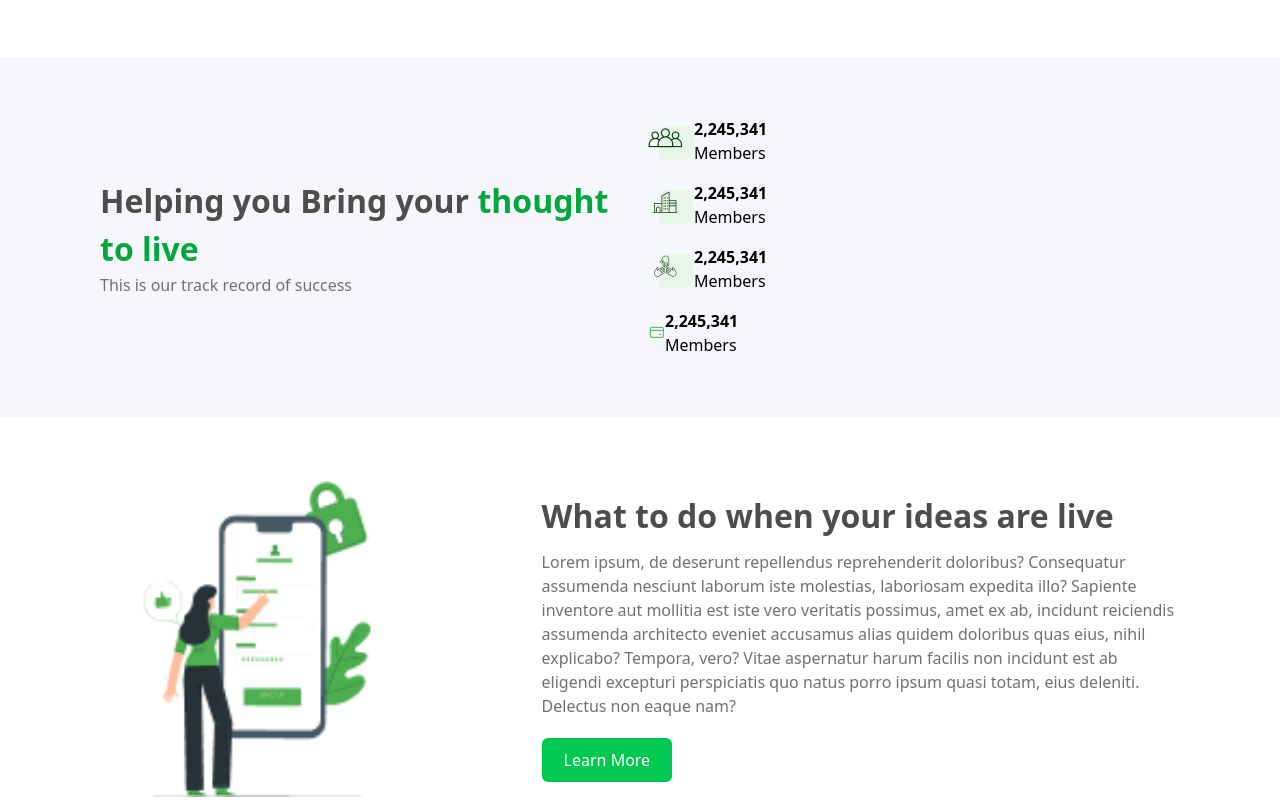
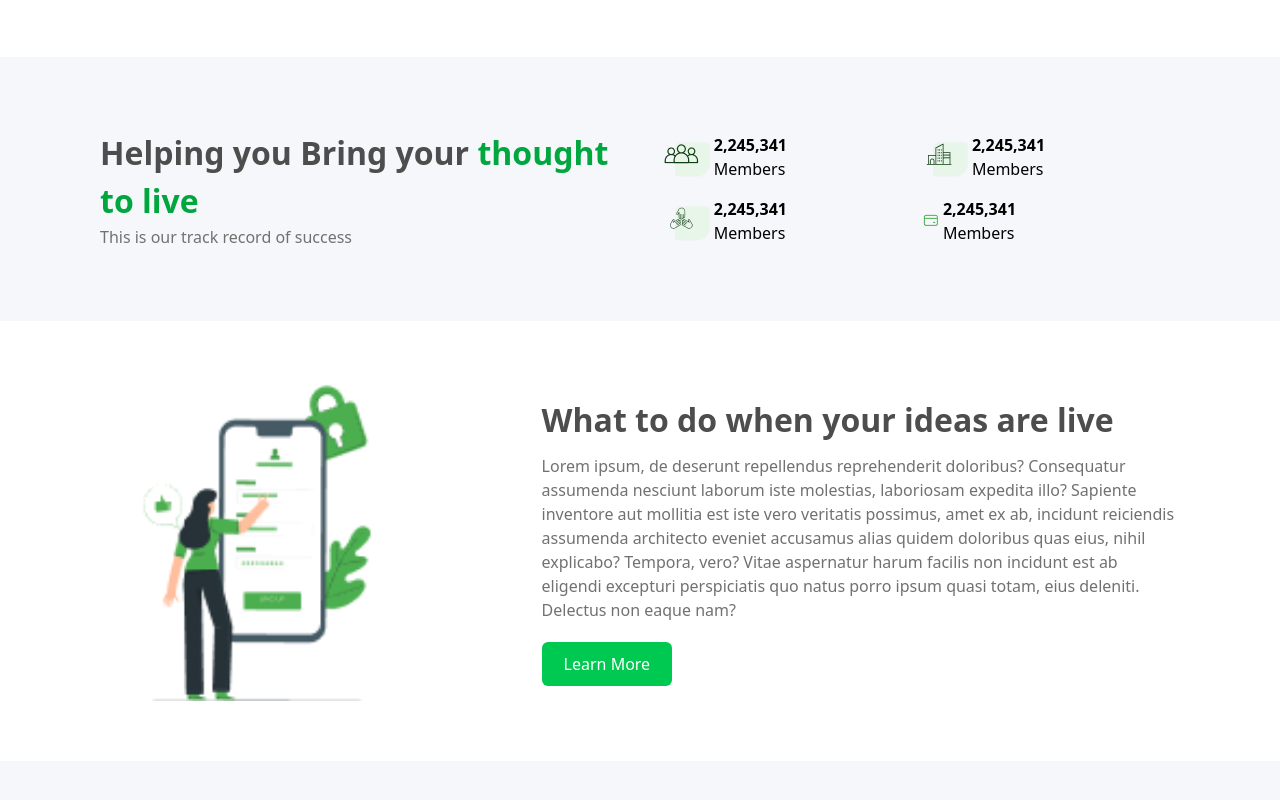
Before and after one commit to Kenny004/Landing-page, a website: page index.html in a window 1280 px wide. Shown: the part 1739-2539 px from the top of the page. Drawn offline with Linux system fonts and the light colour scheme; a web font is replaced by a local one.

Commit message:
index.html file path changed

```diff
--- a/src/index.html
+++ b/index.html
@@ -3,11 +3,10 @@
 <head>
   <meta charset="UTF-8">
   <meta name="viewport" content="width=device-width, initial-scale=1.0">
-  <link href="./output.css" rel="stylesheet">
+  <link href="./src/output.css" rel="stylesheet">
   <link rel="preconnect" href="https://fonts.googleapis.com">
   <link rel="preconnect" href="https://fonts.gstatic.com" crossorigin>
   <link href="https://fonts.googleapis.com/css2?family=Clicker+Script&family=Inter:ital,opsz,wght@0,14..32,100..900;1,14..32,100..900&family=Playfair:ital,opsz,wght@0,5..1200,300..900;1,5..1200,300..900&display=swap" rel="stylesheet">
-  <link href="./output.css" rel="stylesheet">
   <title>Landing Page</title>
 </head>
 <body>
```
Also changed, not shown: src/output.css.
